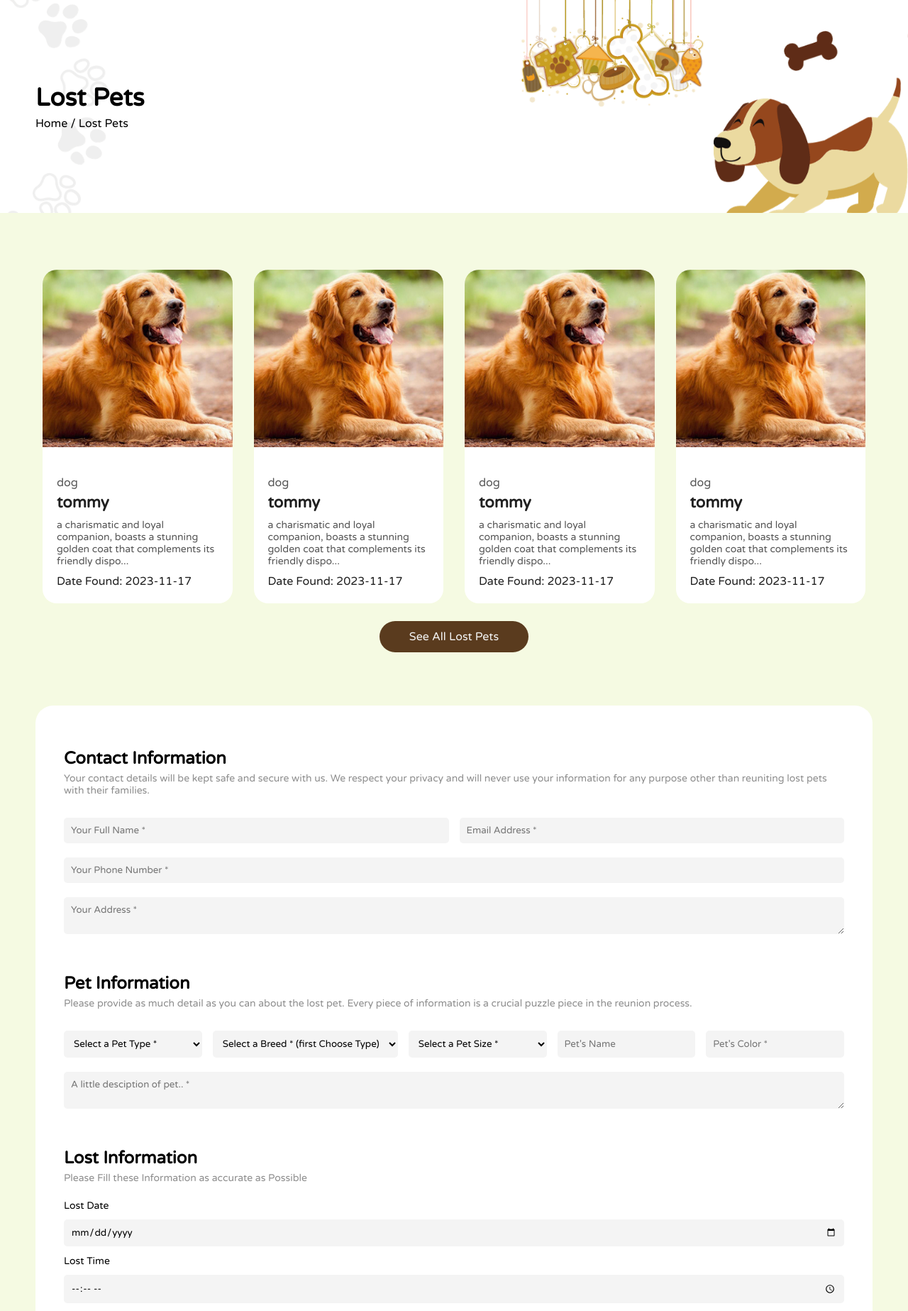
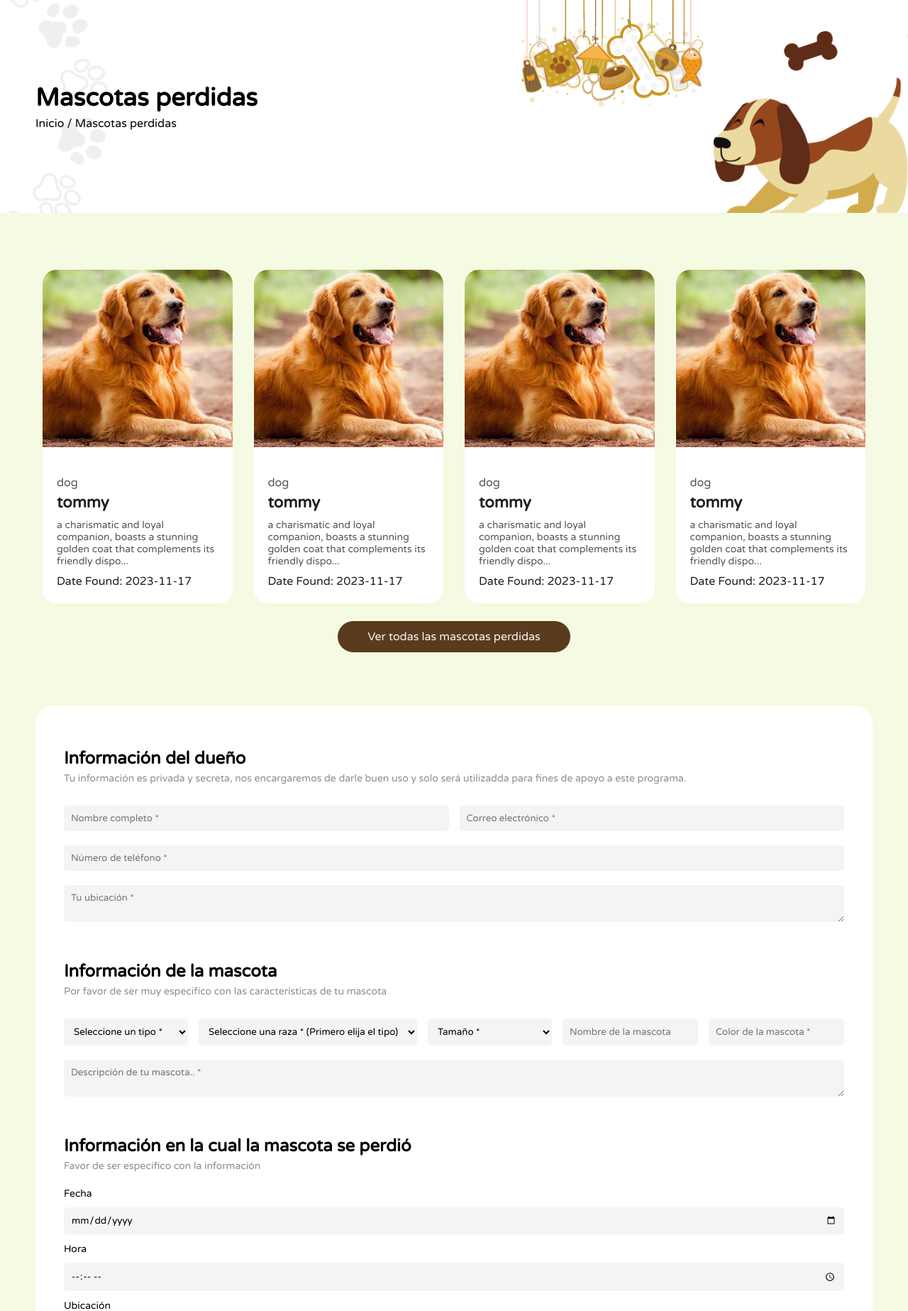
Before and after one commit to educast21/vuelve-peludo, a PHP site: page /lost-pet.php in a window 1280 px wide. Shown: the part 105-1952 px from the top of the page at 71% size. Run offline with PHP 8.4, Linux system fonts and the light colour scheme; data comes from the database, SQL or seed files in the repository; some libraries are stand-ins or nearby versions.

Commit message:
Traduccion de lost-pet.php

```diff
--- a/lost-pet.php
+++ b/lost-pet.php
@@ -3,7 +3,7 @@
 <head>
     <meta charset="UTF-8">
     <meta name="viewport" content="width=device-width, initial-scale=1.0">
-    <title>Lost Pets | PawFinder</title>
+    <title>Mascotas perdidas | Vuelve Peludo</title>
     <link rel="stylesheet" href="../style/style.css">
     <link rel="icon" href="./images/logos/logovp.png" type="image/png">
 </head>
@@ -13,8 +13,8 @@
         <?php include 'header.php'; ?>
 
         <div id="bread">
-            <h2 class="main-title">Lost Pets</h2>
-            <p>Home / Lost Pets</p>
+            <h2 class="main-title">Mascotas perdidas</h2>
+            <p>Inicio / Mascotas perdidas</p>
         </div>
 
         <div id="lost-pet" class="d-flex flex-column align-items-center">
@@ -62,72 +62,72 @@
 
                 ?>
             </div>
-        <a href="all-lost-pet.php" class="btn-primary"> See All Lost Pets</a>
+        <a href="all-lost-pet.php" class="btn-primary"> Ver todas las mascotas perdidas</a>
 
 
         <div class="lost-form">
                 <form action="submit_lost_pet.php" method="POST" enctype="multipart/form-data">
                     <div class="contact-details">
-                        <h2>Contact Information </h2>
-                        <p class="lost-form-para">Your contact details will be kept safe and secure with us. We respect your privacy and will never use your information for any purpose other than reuniting lost pets with their families.</p>
+                        <h2>Información del dueño</h2>
+                        <p class="lost-form-para">Tu información es privada y secreta, nos encargaremos de darle buen uso y solo será utilizadda para fines de apoyo a este programa.</p>
                         <div class="d-flex gap-15 mob-flex-column">
-                            <input type="text" id="name" name="name" placeholder="Your Full Name *" required/>
-                            <input type="email" id="email" name="email" placeholder="Email Address *" required  />
+                            <input type="text" id="name" name="name" placeholder="Nombre completo *" required/>
+                            <input type="email" id="email" name="email" placeholder="Correo electrónico *" required  />
                         </div>
                         <div>
-                            <input type="tel" id="tel" name="tel" placeholder="Your Phone Number *" required />
-                            <textarea placeholder="Your Address *"  id="add" name="add" required></textarea>
+                            <input type="tel" id="tel" name="tel" placeholder="Número de teléfono *" required />
+                            <textarea placeholder="Tu ubicación *"  id="add" name="add" required></textarea>
                         </div>
                     </div>
                     <div class="pet-details">
-                        <h2>Pet Information</h2>
-                        <p class="lost-form-para"> Please provide as much detail as you can about the lost pet. Every piece of information is a crucial puzzle piece in the reunion process.</p>
+                        <h2>Información de la mascota</h2>
+                        <p class="lost-form-para">Por favor de ser muy especifíco con las características de tu mascota</p>
                         <div class="d-flex gap-15 mob-flex-column">
                             <select id="pettype" name="petType" onchange="populateSecondSelect()" required>
-                                <option value="">Select a Pet Type *</option>
-                                <option value="dog">Dog</option>
-                                <option value="cat">Cat</option>
-                                <option value="rabbit">Rabbit</option>
-                                <option value="turtle">Turtle</option>
-                                <option value="cow">Cow</option>
+                                <option value="">Seleccione un tipo *</option>
+                                <option value="dog">Perro</option>
+                                <option value="cat">Gato</option>
+                                <option value="rabbit">Conejo</option>
+                                <option value="turtle">Tortuga</option>
+                                <option value="cow">Vaca</option>
                             </select>
                             <select id="petbreed" name="petBreed" required>
-                                <option value="">Select a Breed * (first Choose Type)</option>
+                                <option value="">Seleccione una raza * (Primero elija el tipo)</option>
                             </select>
                             <select id="size" name="size" required>
-                                <option value="">Select a Pet Size *</option>
-                                <option value="large">large</option>
-                                <option value="medium">Medium</option>
-                                <option value="small">Small</option>
+                                <option value="">Tamaño *</option>
+                                <option value="large">Grande</option>
+                                <option value="medium">Mediano</option>
+                                <option value="small">Pequeño</option>
                             </select>
-                            <input type="text" id="pet-name" name="petname" placeholder="Pet's Name" required/>
-                            <input type="text" id="color" name="color" placeholder="Pet's Color *" required/>
+                            <input type="text" id="pet-name" name="petname" placeholder="Nombre de la mascota" required/>
+                            <input type="text" id="color" name="color" placeholder="Color de la mascota *" required/>
                         </div>
-                            <textarea placeholder="A little desciption of pet.. *"  id="desc" name="desc" required></textarea>
+                            <textarea placeholder="Descripción de tu mascota.. *"  id="desc" name="desc" required></textarea>
                     </div>
 
                     <div class="lost-details">
-                        <h2>Lost Information</h2>
-                        <p class="lost-form-para"> Please Fill these Information as accurate as Possible</p>
-                            <label for="Date">Lost Date</label>
-                            <input type="date" id="date" name="lostdate" placeholder="Date of Found" required/>
-                            <label for="Date">Lost Time</label>
-                            <input type="time" id="time" name="losttime" placeholder="Time of Found" required/>
-                            <label for="address">Lost Location</label>
-                            <textarea placeholder="Found Location ( Address ) *"  id="lost-add" name="lost-add" required></textarea>
-                            <label for="address">Upload Images</label>
+                        <h2>Información en la cual la mascota se perdió</h2>
+                        <p class="lost-form-para">Favor de ser específico con la información</p>
+                            <label for="Date">Fecha</label>
+                            <input type="date" id="date" name="lostdate" placeholder="Fecha en la que fue encontrada" required/>
+                            <label for="Date">Hora</label>
+                            <input type="time" id="time" name="losttime" placeholder="Hora en la que fue encontrada" required/>
+                            <label for="address">Ubicación</label>
+                            <textarea placeholder="Ubicación donde fue encontrada *"  id="lost-add" name="lost-add" required></textarea>
+                            <label for="address">Subir imágenes</label>
                             <div class="custom-upload">
                                 <label for="photo-upload" class="custom-upload-label">
-                                <i class="ri-camera-line"></i> <span>Choose photos</span>
+                                <i class="ri-camera-line"></i> <span>Elegir fotos</span>
                                     <input type="file" name="images[]" id="photo-upload" multiple accept="image/*" class="custom-upload-input" required>
                                 </label>
                                 <div id="selected-photos" class="selected-photos">
-                                    <p>No photos selected</p>
+                                    <p>Ninguna foto seleccionada</p>
                                 </div>
                                 <div id="preview-container" class="preview-container mob-flex-column"></div>
                             </div>
                     </div>
-                    <input class="btn-primary found-submit" type="submit" value="Send Information">
+                    <input class="btn-primary found-submit" type="submit" value="Enviar">
                 </form>
             </div>
 
```
